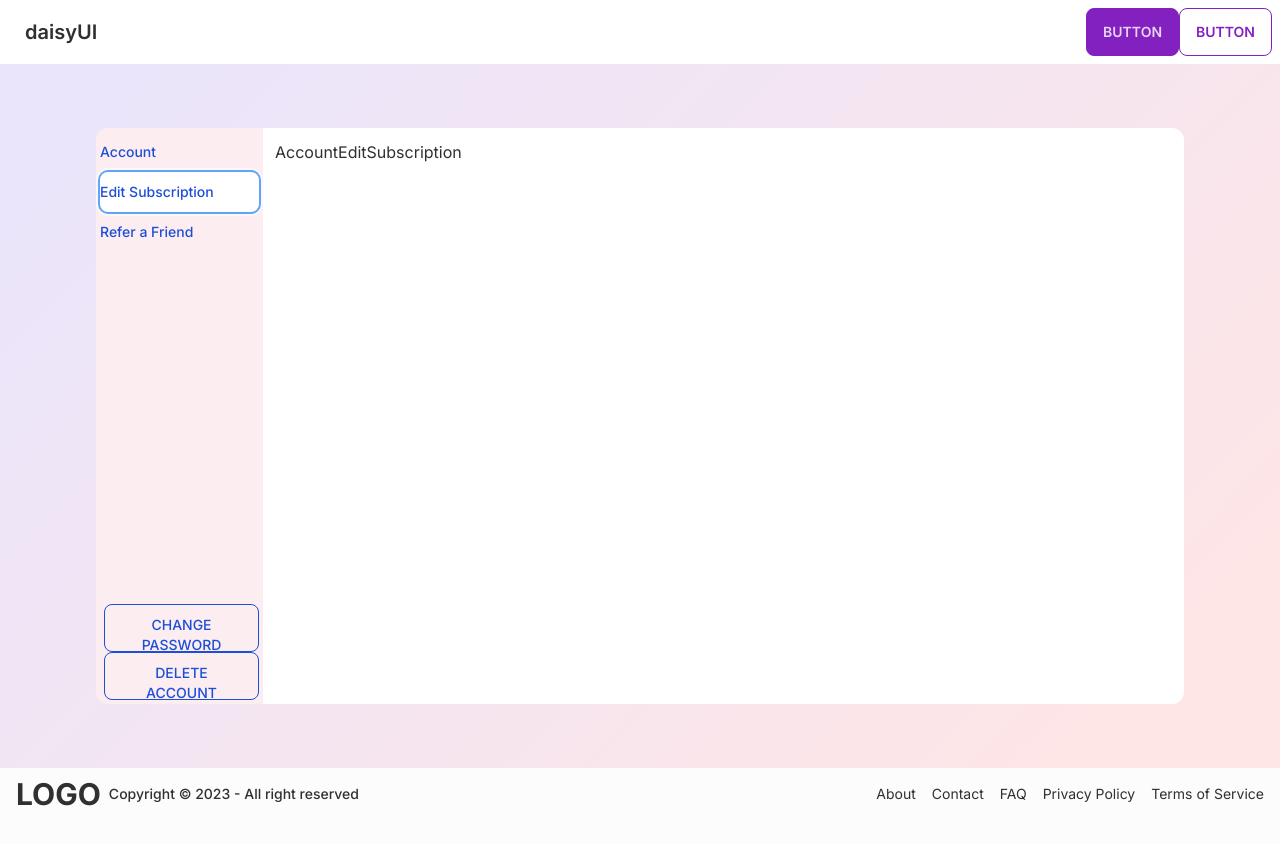
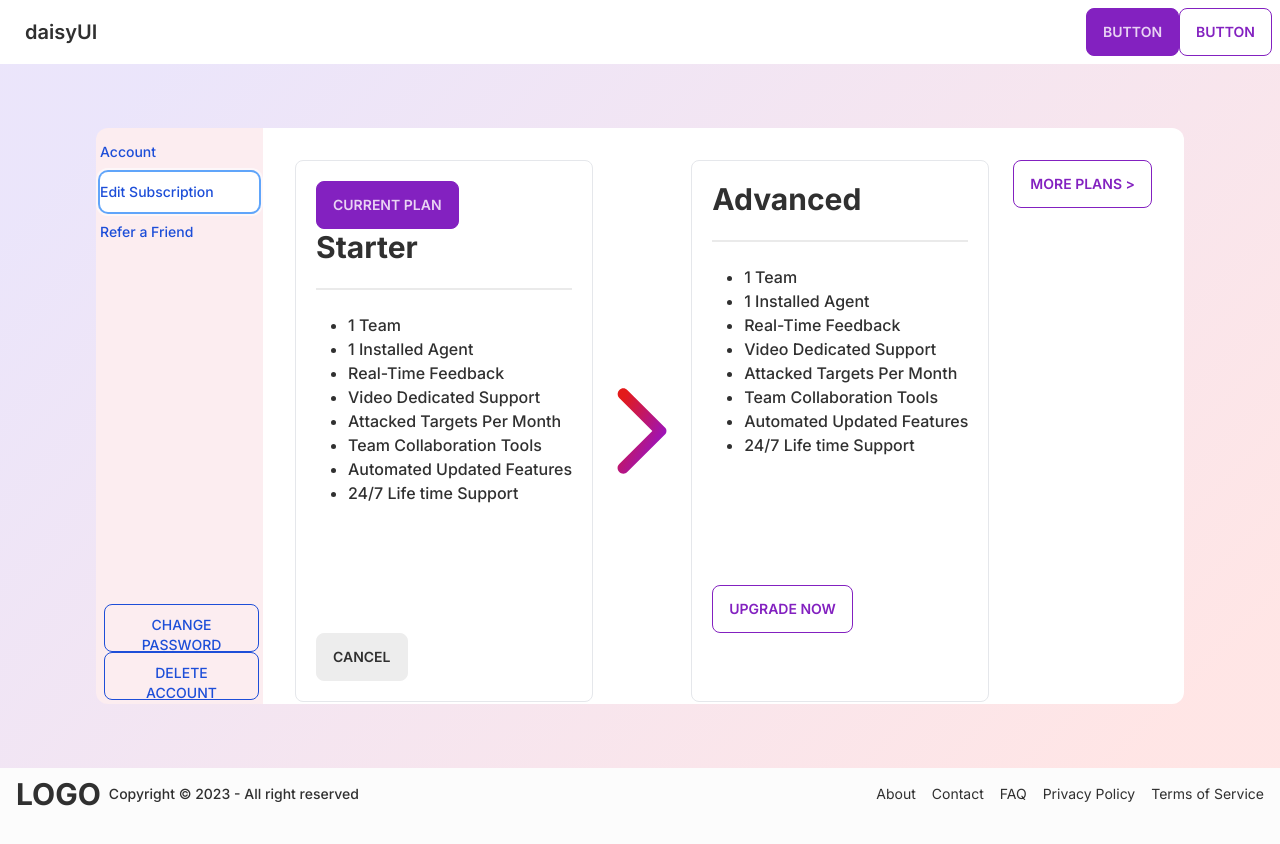
Before and after one commit to rakibul-wdp/askly, a Next.js app: page /account in a window 1280 px wide. Both pictures are taken after a click on the tab "Edit Subscription". Shown: the top 844 px of the page. Built offline with nearby package versions, Linux system fonts and the light colour scheme.

Commit message:
create account edit subscription section

```diff
--- a/components/account/AccountEditSubscription.js
+++ b/components/account/AccountEditSubscription.js
@@ -1,8 +1,44 @@
-import React from 'react'
+import React from 'react';
+import BigArrowImg from "../../public/assets/images/account/bigArrow.svg";
+import Image from 'next/image';
 
 const AccountEditSubscription = () => {
   return (
-    <div>AccountEditSubscription</div>
+    <section className='flex justify-between p-5'>
+      <div className='border p-5 rounded-lg'>
+        <button className='btn btn-primary'>Current plan</button>
+        <h2 className='text-3xl font-bold'>Starter</h2>
+        <div className="divider"></div>
+        <ul className="list-disc list-outside ml-8 font-medium">
+          <li>1 Team</li>
+          <li>1 Installed Agent</li>
+          <li>Real-Time Feedback</li>
+          <li>Video Dedicated Support</li>
+          <li>Attacked Targets Per Month</li>
+          <li>Team Collaboration Tools</li>
+          <li>Automated Updated Features</li>
+          <li>24/7 Life time Support</li>
+        </ul>
+        <button className='mt-32 btn'>Cancel</button>
+      </div>
+      <Image src={BigArrowImg} width={50} height={50} alt='starter to advance arrow' />
+      <div className='border p-5 rounded-lg'>
+        <h2 className='text-3xl font-bold'>Advanced</h2>
+        <div className="divider"></div>
+        <ul className="list-disc list-outside ml-8 font-medium">
+          <li>1 Team</li>
+          <li>1 Installed Agent</li>
+          <li>Real-Time Feedback</li>
+          <li>Video Dedicated Support</li>
+          <li>Attacked Targets Per Month</li>
+          <li>Team Collaboration Tools</li>
+          <li>Automated Updated Features</li>
+          <li>24/7 Life time Support</li>
+        </ul>
+        <button className='mt-32 btn btn-primary btn-outline'>Upgrade now</button>
+      </div>
+      <button className='btn btn-primary btn-outline'>More plans &gt;</button>
+    </section>
   )
 }
 
```
Also changed, not shown: public/assets/images/account/bigArrow.svg (added).
